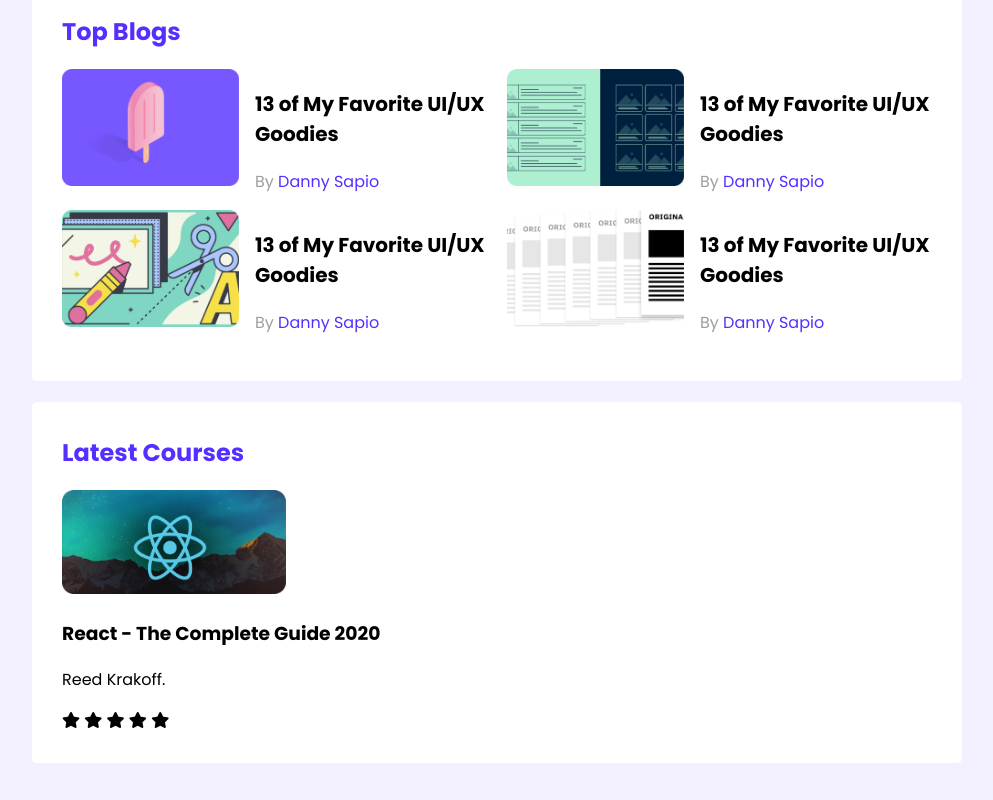
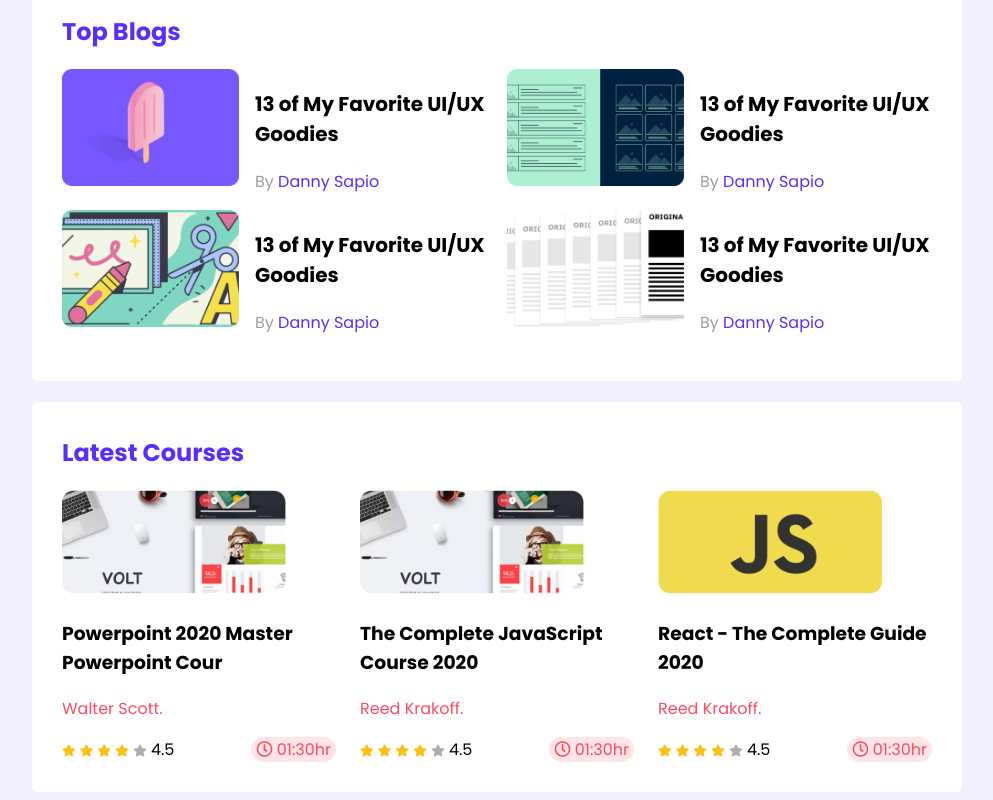
Before and after one commit to Naimur53/leader-board, a plain HTML site: page index.html in a window 1280 px wide. Shown: the part 329-1129 px from the top of the page, without its empty margins (143-1136 px from the left). Before the commit the page ends 1100 px from the top, so only its background shows below. Drawn offline with Linux system fonts and the light colour scheme.

Commit message:
resposive done

```diff
--- a/elements/css/style.css
+++ b/elements/css/style.css
@@ -29,7 +29,6 @@ main{
     grid-template-columns: repeat(3,1fr);
     grid-row-gap: 30px;
     padding-bottom: 30px;
-
 }
 .player{
     display: flex;
@@ -80,7 +79,70 @@ hr{
 /* -----
 courses style
 ----- */
+.courses{
+    display: grid;
+    grid-template-columns:repeat(3,1fr);
+    grid-column-gap: 24px;
+}
 .course .course-banner img{
     width: 224px;
     height: 104px;
 }
+.course-author{
+    color: #FF4A60;
+}
+.course-info{
+    display: flex;
+    align-items: center;
+    justify-content: space-between;
+}
+.fa-star{
+    font-size: 12px;
+}
+.fa-star.filde{
+    color: #FFC014;
+}
+.fa-star.empty{
+    color: #AEAEAE;
+}
+.course-duration{
+    background: #FFE4E8;
+    color:#FF4A60 ;
+    border-radius: 15px;
+    padding: 0px 5px;
+}
+/*-----------
+  media queries
+------------ */
+/* mobile devics */
+@media only screen and (max-width:688px) {
+    .container{
+        width: 100%;
+    }
+    .players{
+        grid-template-columns: repeat(1,1fr);
+    }
+    .player{
+        flex-direction: column;
+        justify-content: center;
+        align-items: center;
+    }
+    .blogs{
+        grid-template-columns: repeat(1,1fr);
+    }
+    .courses{
+        grid-template-columns:repeat(1,1fr);
+    }
+}
+@media only screen and (min-width: 688px) and (max-width:992px ) {
+    .container{
+        width: 100%;
+
+    }
+    .players, .courses{
+        grid-template-columns: repeat(2, 1fr);
+    }
+    .blogs{
+        grid-template-columns: repeat(1, 1fr);
+    }
+}
--- a/index.html
+++ b/index.html
@@ -99,7 +99,53 @@
             <div class="courses">
                 <div class="course">
                     <div class="course-banner">
-                        <img src="elements/images/courses/course-1.png" alt="">
+                        <img src="elements/images/courses/course-2.png" alt="">
+                    </div>
+                    <div class="course-detail">
+                        <h3 class="course-title">Powerpoint 2020 Master Powerpoint Cour </h3>
+                        <p class="course-author">Walter Scott. </p>
+                        <div class="course-info">
+                            <div>
+                                <i class="fas fa-star filde"></i>
+                                <i class="fas fa-star filde"></i>
+                                <i class="fas fa-star filde"></i>
+                                <i class="fas fa-star filde"></i>
+                                <i class="fas fa-star empty "></i>
+                                <span>4.5</span>
+                            </div>
+                            <div class="course-duration">
+                                <i class="far fa-clock"></i>
+                                01:30hr
+                            </div>
+                        </div>
+                    </div>
+                </div>
+                <div class="course">
+                    <div class="course-banner">
+                        <img src="elements/images/courses/course-2.png" alt="">
+                    </div>
+                    <div class="course-detail">
+                        <h3 class="course-title">The Complete JavaScript Course 2020</h3>
+                        <p class="course-author">Reed Krakoff. </p>
+                        <div class="course-info">
+                            <div>
+                                <i class="fas fa-star filde"></i>
+                                <i class="fas fa-star filde"></i>
+                                <i class="fas fa-star filde"></i>
+                                <i class="fas fa-star filde"></i>
+                                <i class="fas fa-star empty "></i>
+                                <span>4.5</span>
+                            </div>
+                            <div class="course-duration">
+                                <i class="far fa-clock"></i>
+                                01:30hr
+                            </div>
+                        </div>
+                    </div>
+                </div>
+                <div class="course">
+                    <div class="course-banner">
+                        <img src="elements/images/courses/course-3.png" alt="">
                     </div>
                     <div class="course-detail">
                         <h3 class="course-title">React - The Complete Guide 2020</h3>
@@ -110,7 +156,12 @@
                                 <i class="fas fa-star filde"></i>
                                 <i class="fas fa-star filde"></i>
                                 <i class="fas fa-star filde"></i>
-                                <i class="fas fa-star"></i>
+                                <i class="fas fa-star empty "></i>
+                                <span>4.5</span>
+                            </div>
+                            <div class="course-duration">
+                                <i class="far fa-clock"></i>
+                                01:30hr
                             </div>
                         </div>
                     </div>
```
